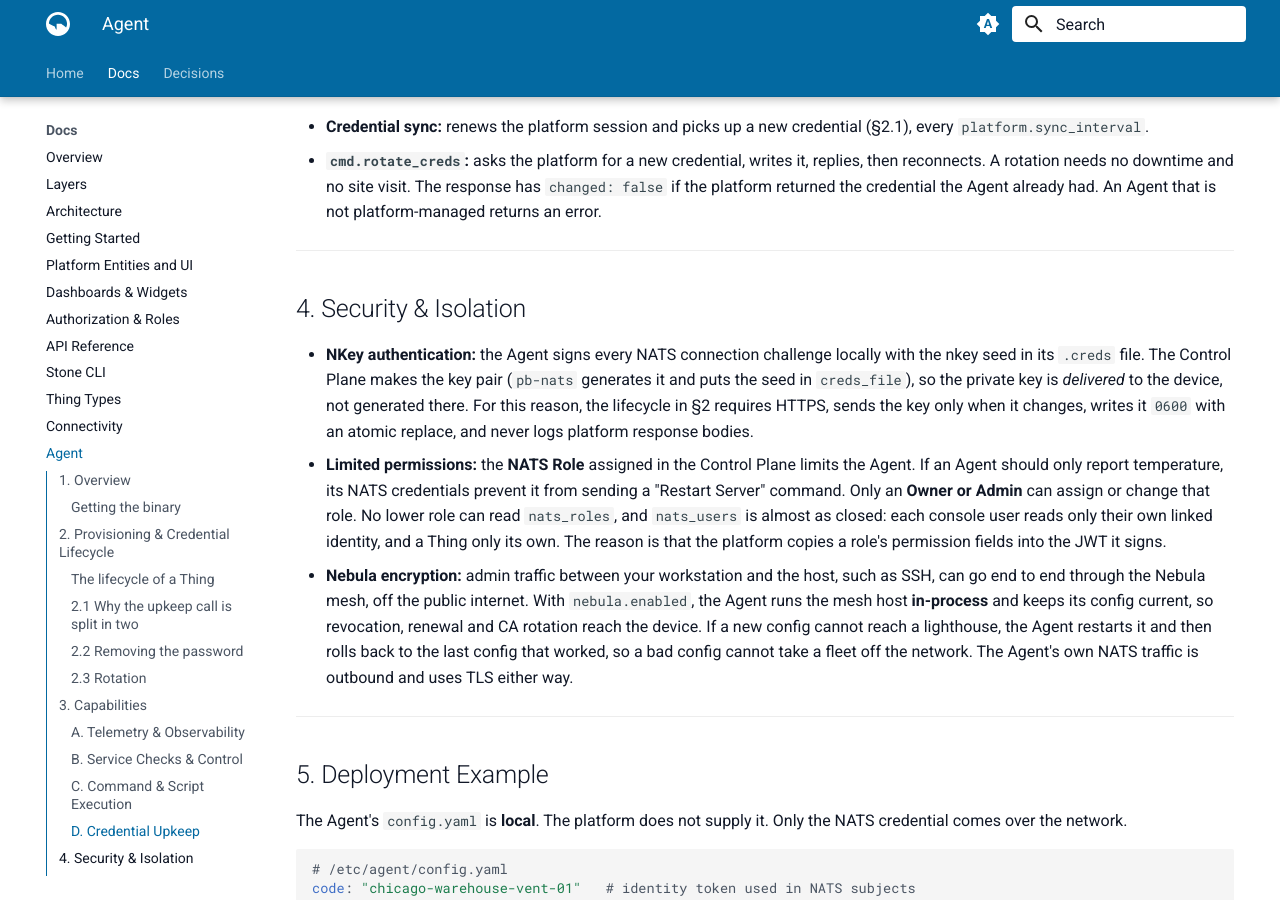
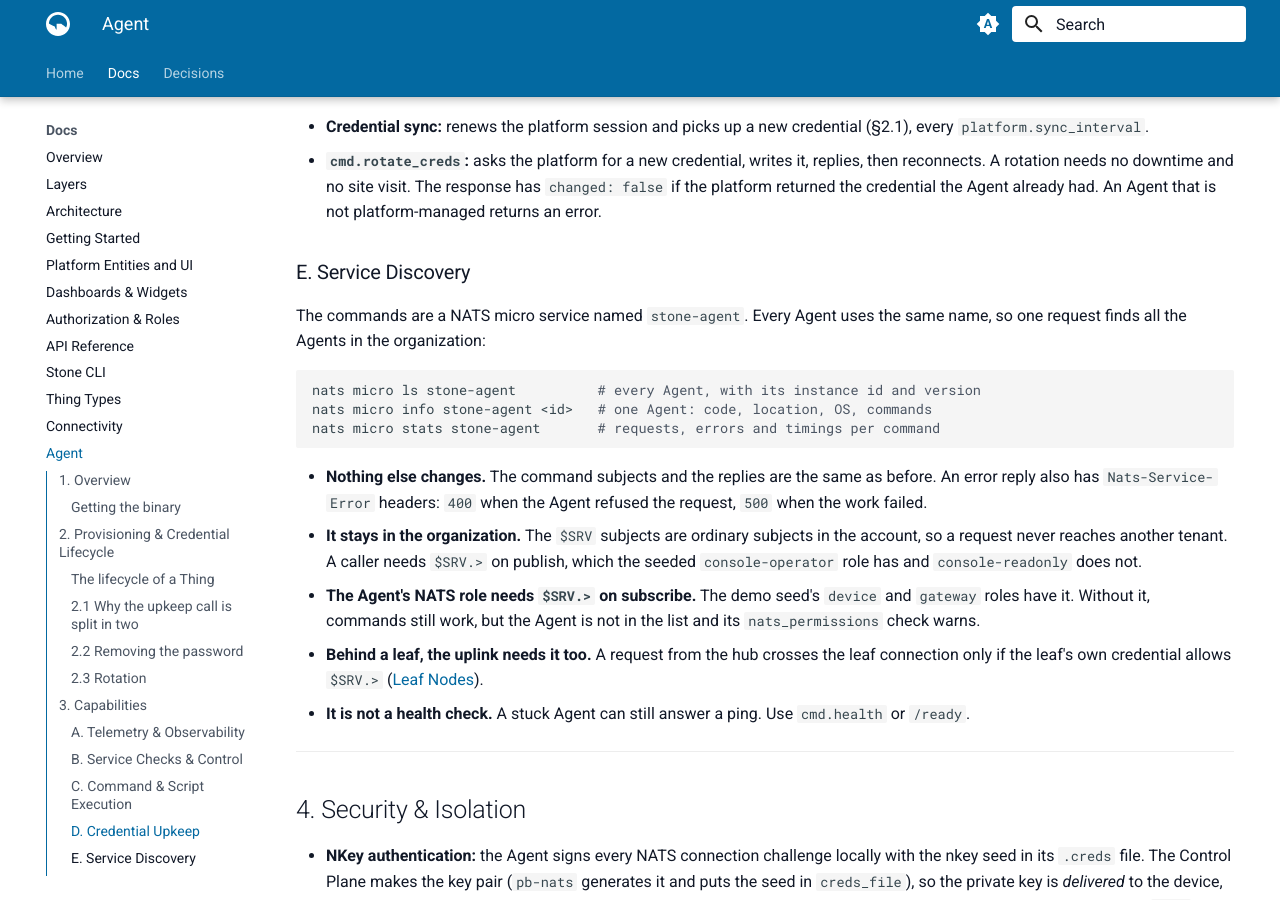
Before and after one commit to stone-age-io/platform-docs, an MkDocs documentation site: the page built from docs/agent.md, in a window 1280 px wide and 900 px high, scrolled down 6865 px. Built offline with MkDocs 1.6.1 and Material for MkDocs 9.7.7, drawn with Linux system fonts in a browser that asks for light colours.

Commit message:
docs: the Agent is discoverable over $SRV, and NATS 2.15's consumer limit
Re-vendors the agent docs at stone-age-io/agent 83b0503, which made the
Agent's commands a NATS micro service, added the nats_permissions check,
and documented the NATS permissions an Agent needs.

The platform pages follow:
- agent.md: a Service Discovery section (nats micro ls/info/stats, what
  a caller and the Agent each need, and that it is not a health check).
- health-metrics.md: nats_permissions in the Agent's check table.
- leaf-nodes.md: finding the Agents at a site, and why the leaf's uplink
  credential needs $SRV.> as well as the Agent's own.
- connectivity.md: a discoverable micro service needs $SRV.> on subscribe.
- operations.md: a checklist item for NATS 2.15's default of 1000
  consumers per stream, which console KV views and dashboard widgets use
  on the hub.

rule-router was re-vendored too and is unchanged (451a725).

Co-Authored-By: Claude Opus 5.5 <noreply@anthropic.com>

````diff
--- a/docs/agent.md
+++ b/docs/agent.md
@@ -344,6 +344,33 @@ else:
   response has `changed: false` if the platform returned the credential the
   Agent already had. An Agent that is not platform-managed returns an error.
 
+### E. Service Discovery
+
+The commands are a NATS micro service named `stone-agent`. Every Agent uses the
+same name, so one request finds all the Agents in the organization:
+
+```bash
+nats micro ls stone-agent          # every Agent, with its instance id and version
+nats micro info stone-agent <id>   # one Agent: code, location, OS, commands
+nats micro stats stone-agent       # requests, errors and timings per command
+```
+
+- **Nothing else changes.** The command subjects and the replies are the same as
+  before. An error reply also has `Nats-Service-Error` headers: `400` when the
+  Agent refused the request, `500` when the work failed.
+- **It stays in the organization.** The `$SRV` subjects are ordinary subjects in
+  the account, so a request never reaches another tenant. A caller needs
+  `$SRV.>` on publish, which the seeded `console-operator` role has and
+  `console-readonly` does not.
+- **The Agent's NATS role needs `$SRV.>` on subscribe.** The demo seed's `device`
+  and `gateway` roles have it. Without it, commands still work, but the Agent is
+  not in the list and its `nats_permissions` check warns.
+- **Behind a leaf, the uplink needs it too.** A request from the hub crosses the
+  leaf connection only if the leaf's own credential allows `$SRV.>` ([Leaf
+  Nodes](./leaf-nodes.md)).
+- **It is not a health check.** A stuck Agent can still answer a ping. Use
+  `cmd.health` or `/ready`.
+
 ---
 
 ## 4. Security & Isolation
````
Also changed, not shown: docs/connectivity.md (+2 -0 lines), docs/health-metrics.md (+1 -0 lines), docs/leaf-nodes.md (+13 -0 lines), docs/operations.md (+6 -0 lines), 7 other files.
